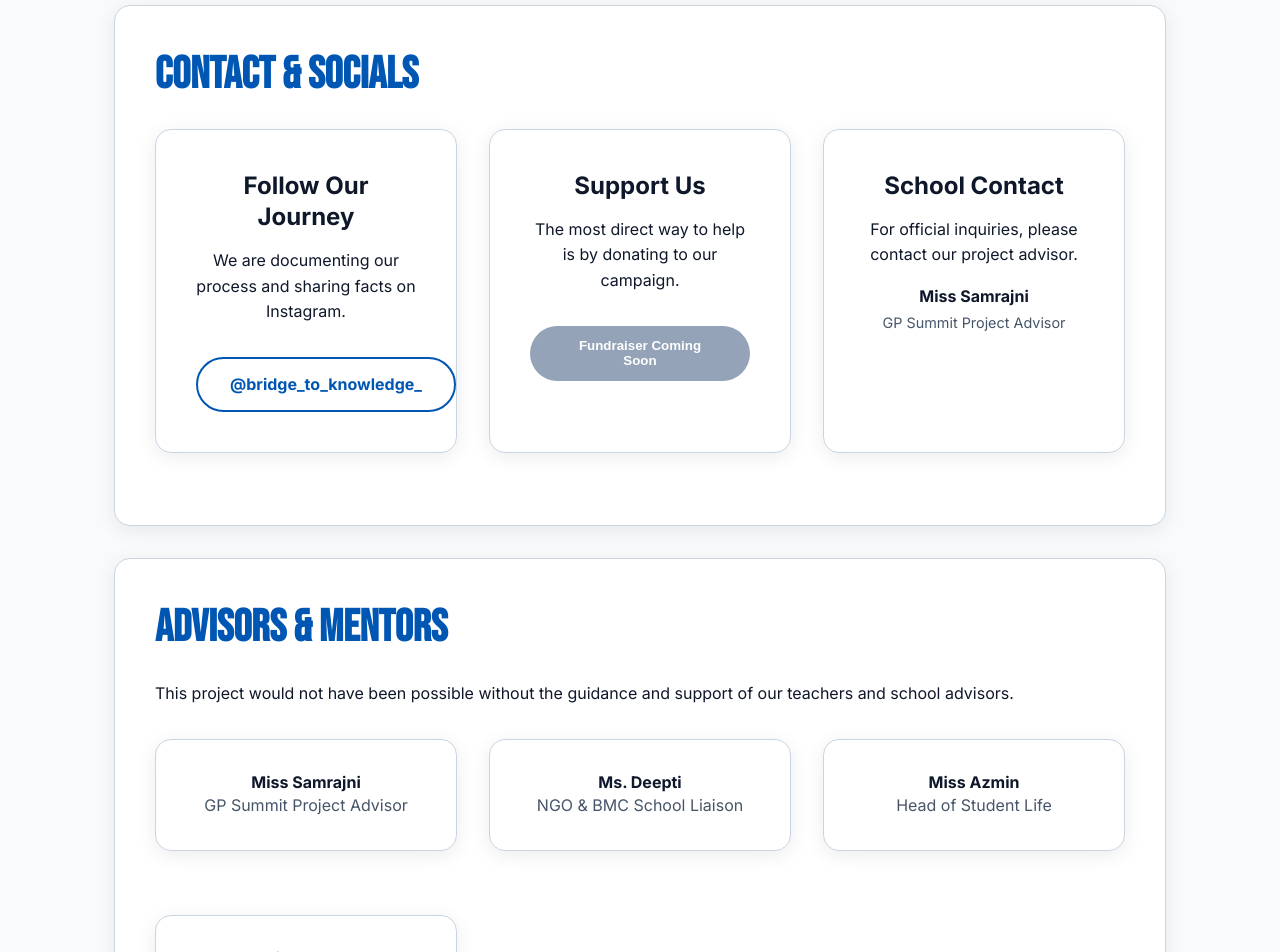
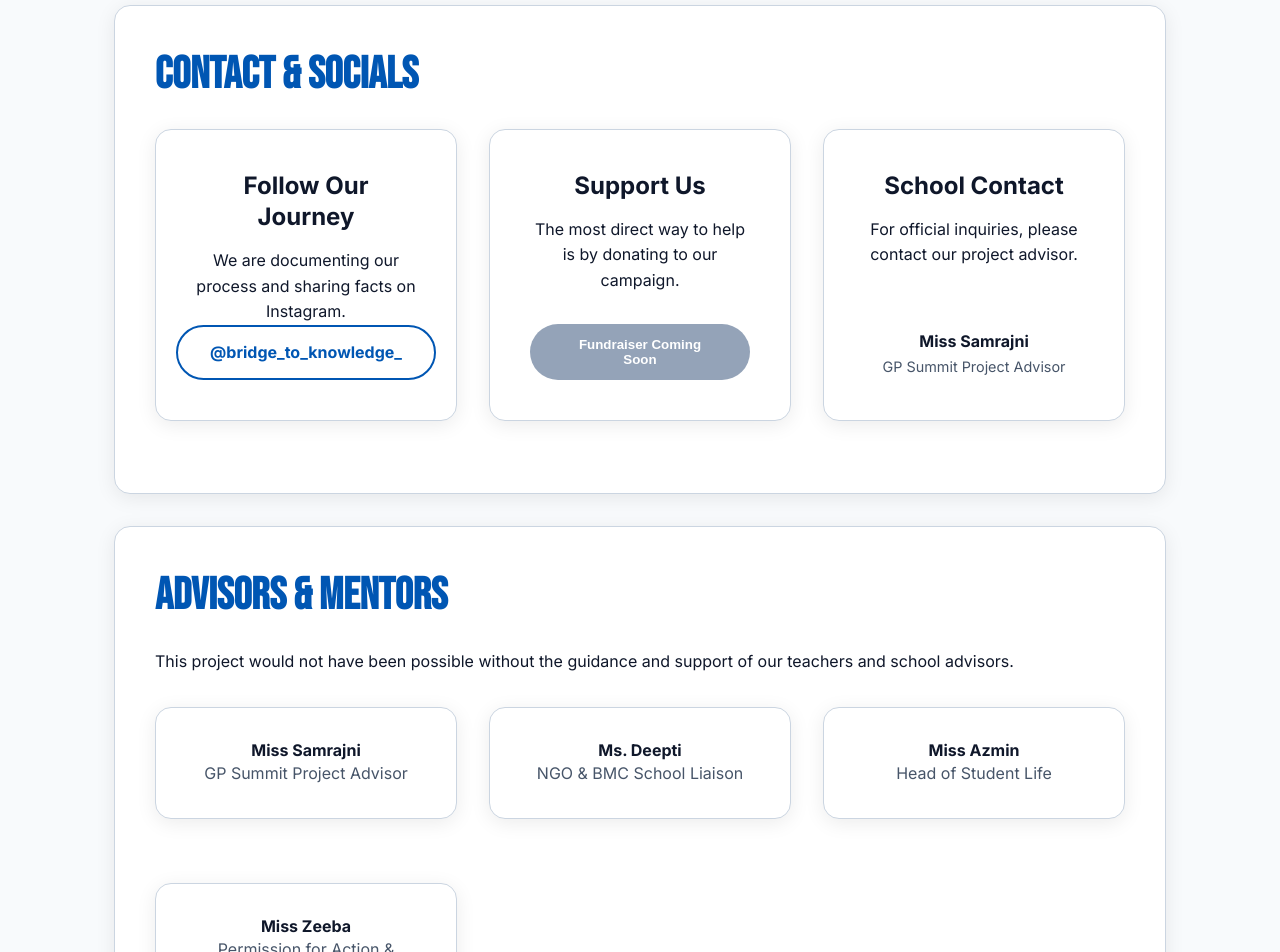
Before and after one commit to Ali-bis/BridgeToKnowledgetest, a React (Vite) app: page /contact in a window 1280 px wide. Shown: the part 440-1392 px from the top of the page. Built offline with nearby package versions, Linux system fonts and the light colour scheme.

Commit message:
Update Contact.jsx

```diff
--- a/src/pages/Contact.jsx
+++ b/src/pages/Contact.jsx
@@ -11,12 +11,13 @@ const Contact = () => {
         <p>Connect with us, support the cause, or reach out to our mentors.</p>
       </div>
 
+      {/* CONTACT & SOCIALS */}
       <div className="page-section">
         <h2>Contact & Socials</h2>
-        <div style={{ display: 'grid', gridTemplateColumns: 'repeat(auto-fit, minmax(250px, 1fr))', gap: '2rem' }}>
+        <div style={{ display: 'grid', gridTemplateColumns: 'repeat(auto-fit, minmax(280px, 1fr))', gap: '2rem' }}>
 
-          {/* INSTAGRAM CARD - FIXED ALIGNMENT */}
-          <div className="highlight-card" style={{ textAlign: 'center' }}>
+          {/* INSTAGRAM CARD - FLEXBOX CENTERED */}
+          <div className="highlight-card" style={{ display: 'flex', flexDirection: 'column', alignItems: 'center', textAlign: 'center' }}>
             <h3>Follow Our Journey</h3>
             <p>We are documenting our process and sharing facts on Instagram.</p>
             <a
@@ -24,46 +25,50 @@ const Contact = () => {
               className="btn btn-secondary"
               target="_blank"
               rel="noopener noreferrer"
-              // FIXED: Added width:fit-content and margin:auto to force centering
-              style={{ marginTop: '2rem', display: 'block', width: 'fit-content', margin: '2rem auto 0' }}
+              style={{ marginTop: 'auto' }} // Pushes button to bottom if needed
             >
               @bridge_to_knowledge_
             </a>
           </div>
 
-          {/* FUNDRAISER CARD - FIXED ALIGNMENT */}
-          <div className="highlight-card" style={{ textAlign: 'center' }}>
+          {/* FUNDRAISER CARD - FLEXBOX CENTERED */}
+          <div className="highlight-card" style={{ display: 'flex', flexDirection: 'column', alignItems: 'center', textAlign: 'center' }}>
             <h3>Support Us</h3>
             <p>The most direct way to help is by donating to our campaign.</p>
             <button
               className="btn btn-disabled"
               disabled
-              // FIXED: Added width:fit-content and margin:auto to force centering
-              style={{ marginTop: '2rem', display: 'block', width: 'fit-content', margin: '2rem auto 0' }}
+              style={{ marginTop: 'auto' }}
             >
               Fundraiser Coming Soon
             </button>
           </div>
 
-          {/* CONTACT CARD */}
-          <div className="highlight-card" style={{ textAlign: 'center' }}>
+          {/* CONTACT CARD - CENTERED */}
+          <div className="highlight-card" style={{ display: 'flex', flexDirection: 'column', alignItems: 'center', textAlign: 'center' }}>
             <h3>School Contact</h3>
             <p>For official inquiries, please contact our project advisor.</p>
-            <p style={{ marginTop: '1rem', fontWeight: 'bold' }}>Miss Samrajni</p>
-            <span style={{ fontSize: '0.9rem', color: 'var(--text-muted)' }}>GP Summit Project Advisor</span>
+            <div style={{ marginTop: 'auto' }}>
+              <p style={{ margin: 0, fontWeight: 'bold' }}>Miss Samrajni</p>
+              <span style={{ fontSize: '0.9rem', color: 'var(--text-muted)' }}>GP Summit Project Advisor</span>
+            </div>
           </div>
 
         </div>
       </div>
 
+      {/* ADVISORS SECTION - FORCED 2x2 GRID */}
       <div className="page-section">
         <h2>Advisors & Mentors</h2>
         <p style={{ marginBottom: '2rem' }}>
           This project would not have been possible without the guidance and support of our teachers and school advisors.
         </p>
 
-        {/* 2x2 Grid for Advisors */}
-        <div className="team-grid-4col" style={{ gridTemplateColumns: 'repeat(auto-fit, minmax(300px, 1fr))' }}>
+        <div style={{
+          display: 'grid',
+          gridTemplateColumns: 'repeat(auto-fit, minmax(300px, 1fr))', // Responsive Grid
+          gap: '2rem'
+        }}>
 
           <div className="team-member">
             <h4>Miss Samrajni</h4>
```
